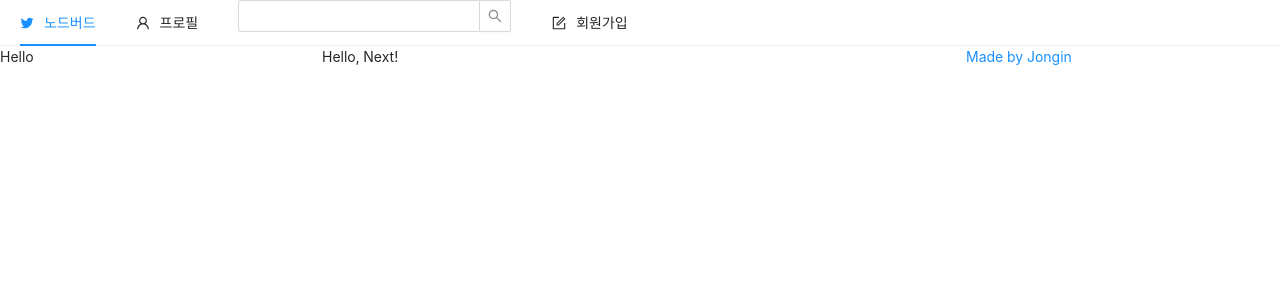
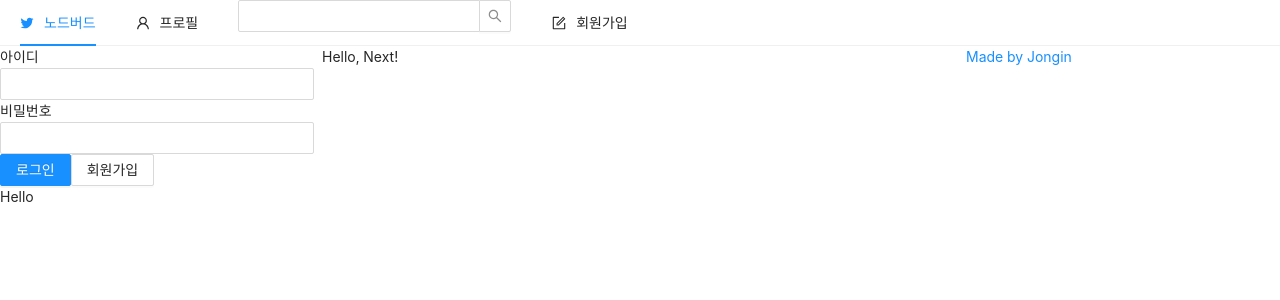
Before and after one commit to JonginWon/Agora, a Next.js app in the folder ch1/front/: page / in a window 1280 px wide. Shown: the top 300 px of the page. Built offline with nearby package versions, Linux system fonts and the light colour scheme.

Commit message:
Login Form setting

```diff
--- a/ch1/front/components/AppLayout.js
+++ b/ch1/front/components/AppLayout.js
@@ -1,10 +1,13 @@
-import React from "react";
+import React, { useState } from "react";
 import PropType from "prop-types";
 import Link from "next/link";
 import { Menu, Input, Row, Col } from "antd";
 import { TwitterOutlined, UserOutlined, FormOutlined } from "@ant-design/icons";
+import UserProfile from "../components/UserProfile";
+import LoginForm from "../components/LoginForm";
 
 const AppLayout = ({ children }) => {
+  const [isLoggedIn, setLoggedIn] = useState(false);
   return (
     <div>
       <Menu mode="horizontal">
@@ -23,6 +26,7 @@
       </Menu>
       <Row gutter={8}>
         <Col xs={24} md={6}>
+          {isLoggedIn ? <UserProfile /> : <LoginForm />}
           <div>Hello</div>
         </Col>
         <Col xs={24} md={12}>
--- /dev/null
+++ b/ch1/front/components/LoginForm.js
@@ -0,0 +1,46 @@
+import React, { useCallback, useState } from "react";
+import { Button, Checkbox, Form, Input } from "antd";
+import Link from "next/link";
+
+const LoginForm = () => {
+  const [id, setId] = useState("");
+  const [password, setPassword] = useState("");
+
+  const onChangeId = useCallback((e) => {
+    setId(e.target.value);
+  }, []);
+
+  const onChangePassword = useCallback((e) => {
+    setPassword(e.target.value);
+  }, []);
+
+  return (
+    <Form>
+      <div>
+        <label htmlFor="user-id">아이디</label>
+        <br />
+        <Input name="user-id" value={id} onChange={onChangeId} />
+      </div>
+      <div>
+        <label htmlFor="user-password">비밀번호</label>
+        <br />
+        <Input
+          name="user-password"
+          type="password"
+          value={password}
+          onChange={onChangePassword}
+        />
+      </div>
+      <div>
+        <Button type="primary" htmlType="submit" loading={false}>
+          로그인
+        </Button>
+        <Link href="/signup">
+          <Button>회원가입</Button>
+        </Link>
+      </div>
+    </Form>
+  );
+};
+
+export default LoginForm;
--- /dev/null
+++ b/ch1/front/components/UserProfile.js
@@ -0,0 +1,9 @@
+const UserProfile = () => {
+  return (
+    <>
+      <div>dd</div>
+    </>
+  );
+};
+
+export default UserProfile;
```
